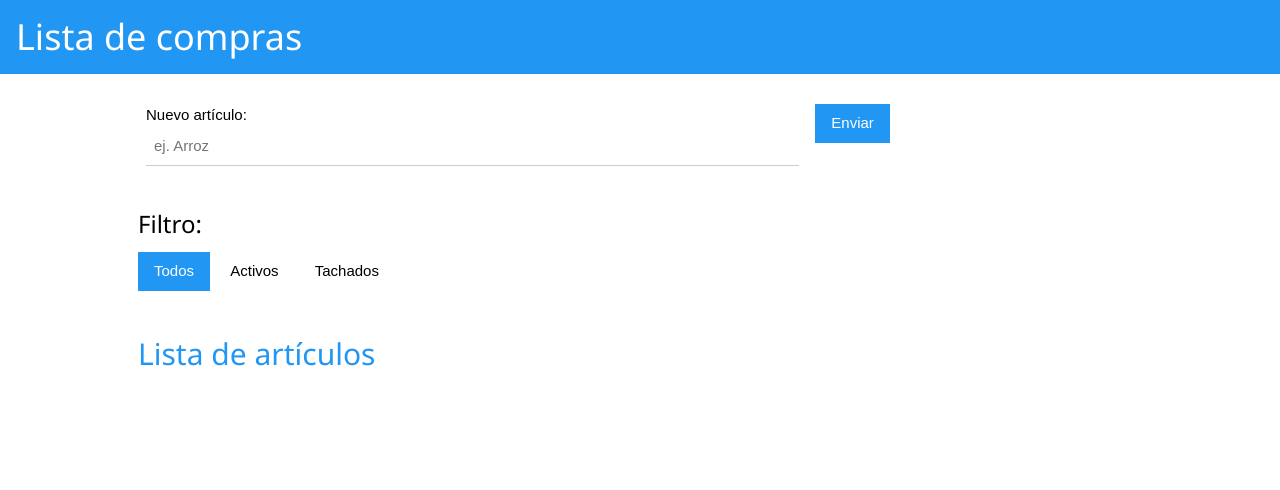
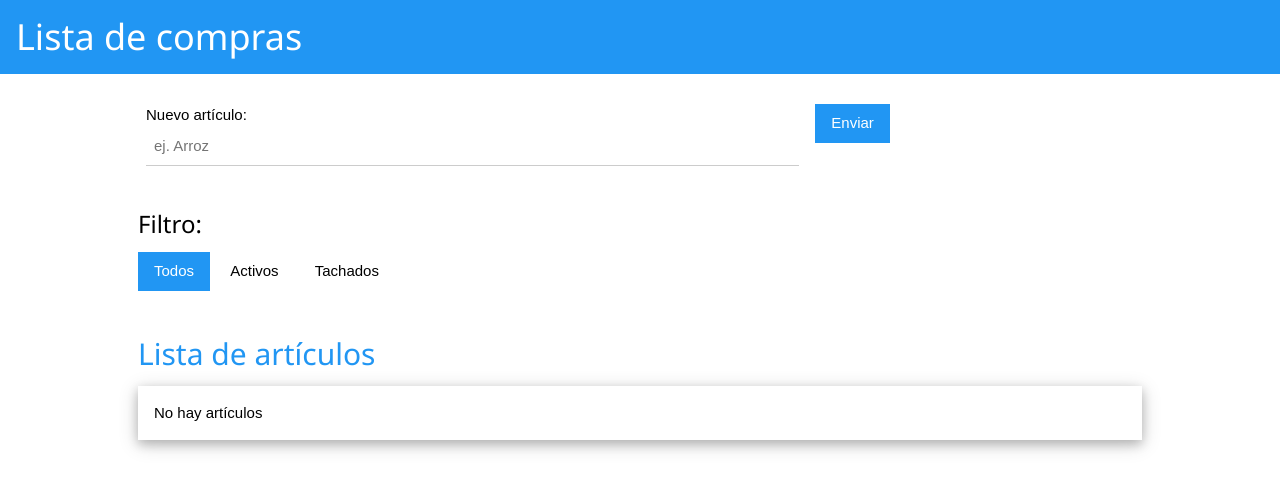
Before and after one commit to MiGlez90/reduxExample, a React (Create React App) app: page / in a window 1280 px wide. Shown: the top 490 px of the page. Built offline with nearby package versions, Linux system fonts and the light colour scheme.

Commit message:
cambio en el diseño de tabla

```diff
--- a/src/components/Lista.js
+++ b/src/components/Lista.js
@@ -161,8 +161,9 @@ class Lista extends React.Component{
                         <h2 className={animacion} style={{color:'#2196F3'}}>{tituloFiltro}</h2>
 
 
-                        <ul className="w3-ul w3-card-4">
+                        <ul className={"w3-ul w3-card-4 " + animacion}>
                             {
+                               items.length !== 0 ?
                                 items.map(i=>
                                     <li
                                         key={i.key}
@@ -179,7 +180,12 @@ class Lista extends React.Component{
                                             &times;
                                         </span>
                                     </li>
-                                )
+
+                                ):
+                                <li className="w3-display-container w3-padding-16">
+                                    No hay artículos
+                                </li>
+
                             }
                             </ul>
 
```
